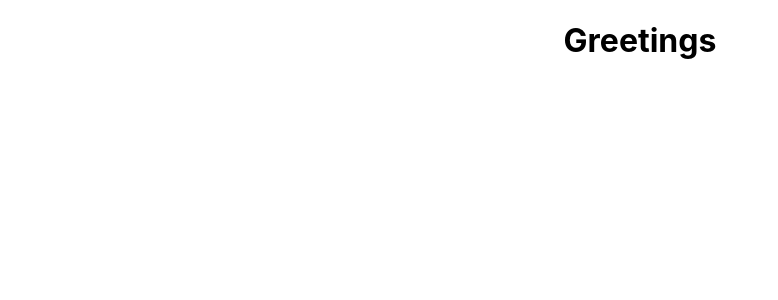
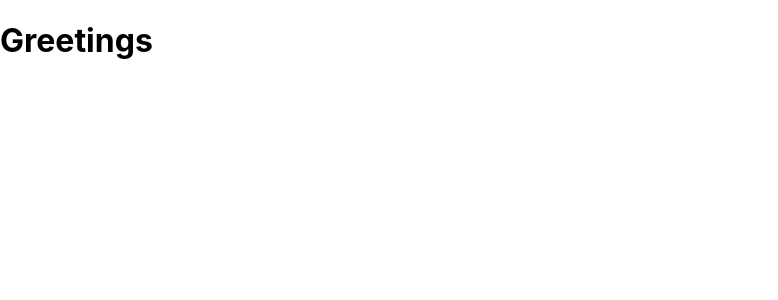
Before and after one commit to medaminedev66/rails-react-frontend, a React (Create React App) app: page / in a window 1280 px wide. Shown: the top 300 px of the page, without its empty margins (0-778 px from the left). Built offline with nearby package versions, Linux system fonts and the light colour scheme.

Commit message:
Add Provider, BrowserRouter, Routes, Route to the App comopenent

```diff
--- a/package.json
+++ b/package.json
@@ -9,8 +9,11 @@
     "react": "^17.0.2",
     "react-dom": "^17.0.2",
     "react-redux": "^7.2.6",
+    "react-router-dom": "^6.2.1",
     "react-scripts": "5.0.0",
     "redux": "^4.1.2",
+    "redux-logger": "^3.0.6",
+    "redux-thunk": "^2.4.1",
     "web-vitals": "^2.1.4"
   },
   "scripts": {
--- a/src/App.js
+++ b/src/App.js
@@ -1,11 +1,19 @@
 import './App.css';
+import React from 'react';
+import { BrowserRouter, Routes, Route } from 'react-router-dom';
+import { Provider } from 'react-redux';
 import Greetings from './Components/Greetings';
+import { store } from './redux/configureStore';
 
 function App() {
   return (
-    <div className="App">
-      <Greetings />
-    </div>
+    <Provider store={store}>
+      <BrowserRouter>
+        <Routes>
+          <Route exact path="/" element={<Greetings />}></Route>
+        </Routes>
+      </BrowserRouter>
+    </Provider>
   );
 }
 
```
Also changed, not shown: 1 other file (tests, documents, lock files or other folders).
